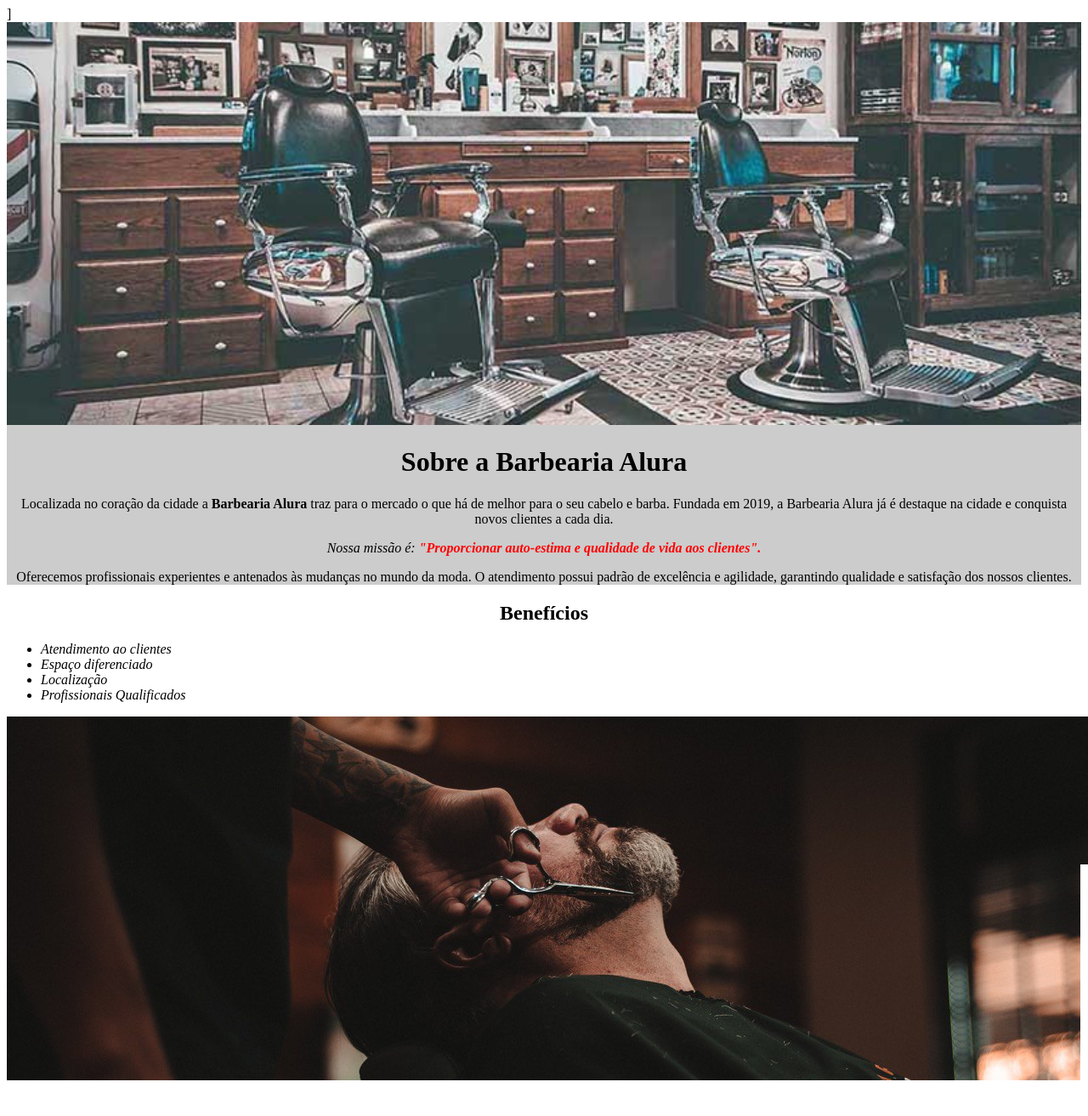
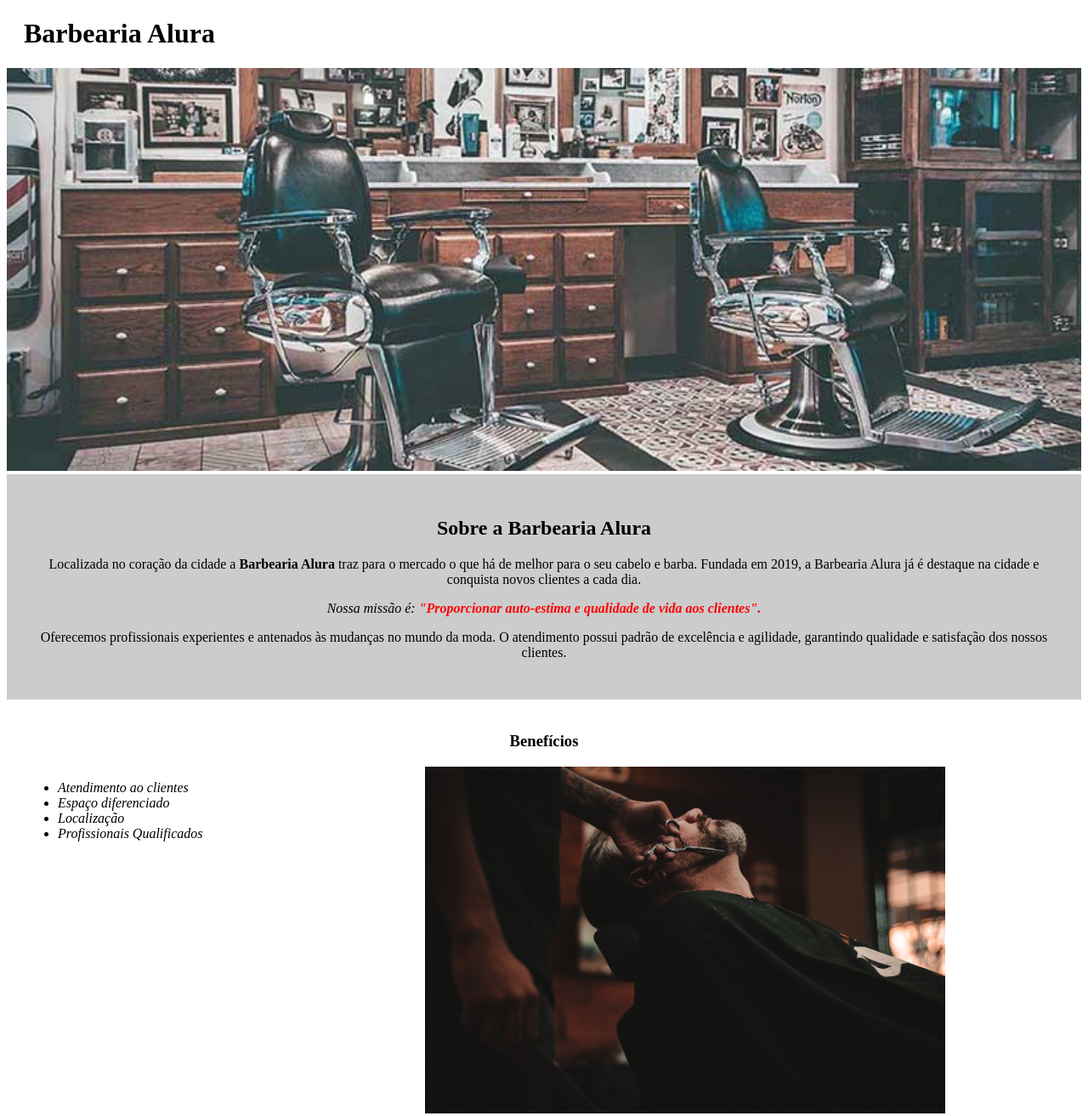
Before and after one commit to Ludmila-Garcia/curso-front-end-alura, a plain HTML site: page Frontend/texto.html in a window 1280 px wide. Shown: the whole page at 85% size. Drawn offline with Linux system fonts and the light colour scheme.

Commit message:
Adding Header

```diff
--- a/Frontend/style.css
+++ b/Frontend/style.css
@@ -8,9 +8,14 @@ body{
 
 .principal{
     background: #CCCCCC;
+    padding: 30px;
 }
 
-h1{
+.titulo-principal{
+    padding-left: 20px;
+}
+
+.titulo-centralizado{
     text-align: center;
 }
 
@@ -33,8 +38,17 @@ em strong{
 
 .beneficios{
     background: #FFFFFF;
+    padding: 20px;
 }
 
-h2{
-    text-align: center;
+
+ul{
+    display: inline-block;
+    vertical-align: top; /*alinha os elementos a partir do topo*/
+    width: 20%;
+    margin-right: 15%;
 }
+
+.imagembeneficios{
+    width: 50%;
+}
--- a/Frontend/texto.html
+++ b/Frontend/texto.html
@@ -7,10 +7,13 @@
     <link rel="stylesheet" href="style.css">
 </head>
 
-<body>]
+<body>
+    <header>
+        <h1 class="titulo-principal">Barbearia Alura</h1>
+    </header>
+    <img id="banner" src="banner.jpg">
     <div class="principal">
-        <img id="banner" src="banner.jpg">
-        <h1>Sobre a Barbearia Alura</h1>
+        <h2 class="titulo-centralizado">Sobre a Barbearia Alura</h2>
 
         <p>Localizada no coração da cidade a <strong>Barbearia Alura</strong> traz para o mercado o que há de melhor para o seu cabelo e barba. Fundada em 2019, a Barbearia Alura já é destaque na cidade e conquista novos clientes a cada dia.</p>
 
@@ -20,7 +23,7 @@
     </div>
 
     <div class="beneficios">
-        <h2>Benefícios</h2>
+        <h3 class="titulo-centralizado">Benefícios</h3>
             <ul>
                 <li class="itens">Atendimento ao clientes</li>
                 <li class="itens">Espaço diferenciado</li>
@@ -28,7 +31,7 @@
                 <li class="itens">Profissionais Qualificados</li>
             </ul>
 
-            <img src="beneficios.jpg">
+            <img src="beneficios.jpg" class="imagembeneficios">
     </div>
 
 </body>
```
